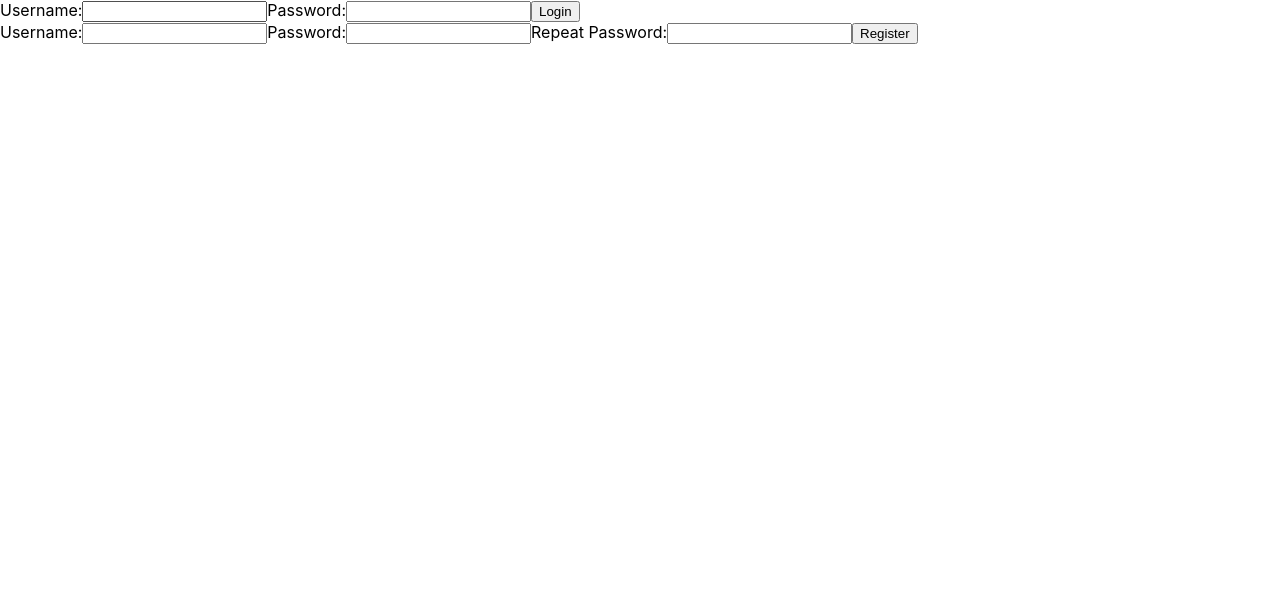
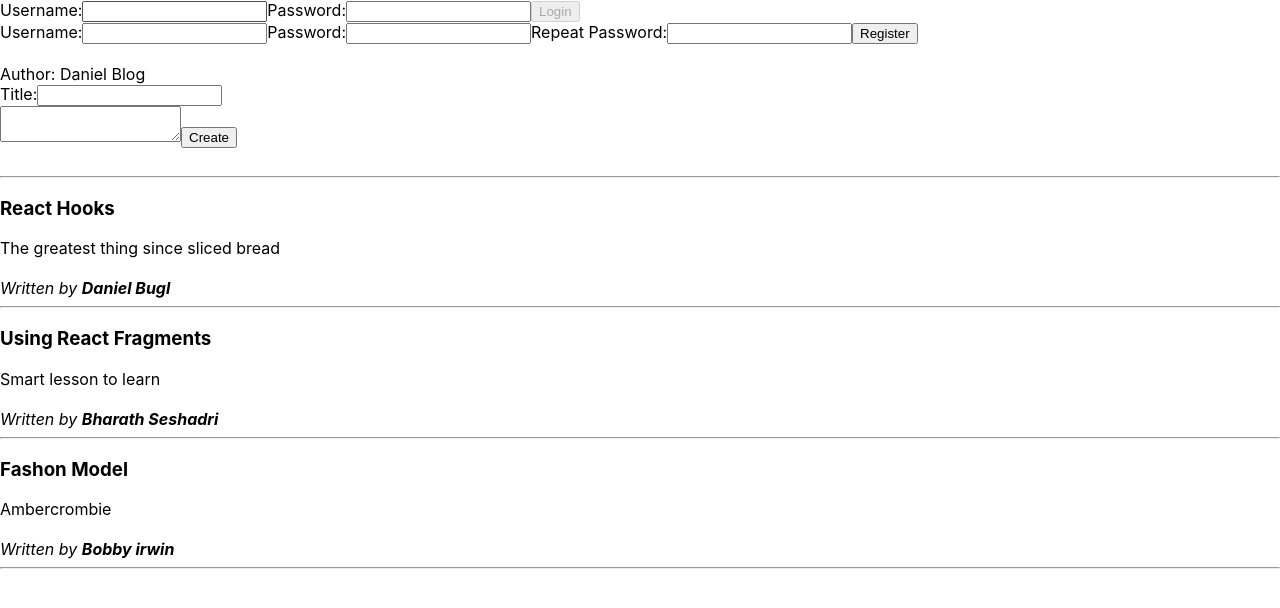
Before and after one commit to chasethesky79/react-hooks-project, a React (Create React App) app: page / in a window 1280 px wide. Shown: the top 608 px of the page. Built offline with nearby package versions, Linux system fonts and the light colour scheme.

Commit message:
react-hooks-project
Implemented dynamic UserBar component

```diff
--- a/src/App.js
+++ b/src/App.js
@@ -1,7 +1,25 @@
 import './App.css';
-import React from 'react';
+import PostList from './post/PostList.js';
+import CreatePost from './post/CreatePost';
 import UserBar from './user/UserBar';
+import './post/posts.css';
+
+const posts = [
+  { title: 'React Hooks', content: 'The greatest thing since sliced bread', author: 'Daniel Bugl'},
+  { title: 'Using React Fragments', content: 'Smart lesson to learn', author: 'Bharath Seshadri'},
+  { title: 'Fashon Model', content: 'Ambercrombie', author: 'Bobby irwin'}
+]
+const user = 'Daniel Blog';
 
 export default function App() {
-  return <UserBar/>
+  return (
+    <div className="posts-container">
+    <UserBar/>
+    <br/>
+    <CreatePost user={user}/>
+    <br/>
+    <hr/>
+    <PostList posts={posts}/>
+    </div>
+  )
 }
--- /dev/null
+++ b/src/post/CreatePost.js
@@ -0,0 +1,15 @@
+import React from 'react';
+
+export default function CreatePost({user}){
+    return (
+    <form onSubmit={e => e.preventDefault}>
+        <div>Author: {user}</div>
+        <div>
+            <label htmlFor='create-title'>Title:</label>
+            <input type='text' name='create-title' id='create-title'/>
+        </div>
+        <textarea/>
+        <input type='submit' value='Create'/>
+    </form>
+    )
+}
--- /dev/null
+++ b/src/post/Post.js
@@ -0,0 +1,12 @@
+import React from 'react';
+
+export default function Post({ title, content, author}){
+    return (
+        <div>
+            <h3>{title}</h3>
+            <div>{content}</div>
+            <br/>
+            <i>Written by <b>{author}</b></i>
+        </div>
+    )
+}
--- /dev/null
+++ b/src/post/PostList.js
@@ -0,0 +1,14 @@
+import Post from './Post';
+import React from 'react';
+
+export default function PostList({posts = []}){
+    return (
+        <div>
+            {posts.map((p, index) =>
+                <React.Fragment key={`post-${index}`}>
+                <Post {...p}/>
+                  <hr/>
+            </React.Fragment>)}
+        </div>
+    )
+}
--- a/src/user/Login.js
+++ b/src/user/Login.js
@@ -1,15 +1,26 @@
-import React from 'react';
+import React, { useState } from 'react';
 
-export default function Login() {
+export default function Login({setUser}) {
+
+    const [userName, setUserName] = useState('');
+    const handleOnChange = ({target: { value }}) => {
+      setUserName(value);
+    }
+
+    const handleFormSubmit = (evt) => {
+      evt.preventDefault();
+      setUser(userName);
+    }
+
     return (
-        <form onSubmit={e => e.preventDefault()}>
+        <form onSubmit={handleFormSubmit}>
             <label htmlFor="login-username">Username:</label>
-            <input type="text" name="login-username" id="login-username"/>
+            <input type="text" value={userName} name="login-username" id="login-username" onChange={handleOnChange}/>
 
             <label htmlFor="login-password">Password:</label>
             <input type="text" name="login-password" id="login-password"/>
 
-            <input type="submit" value="Login"/>
+            <input type="submit" value="Login" disabled={!userName}/>
         </form>
     )
 }
--- a/src/user/Register.js
+++ b/src/user/Register.js
@@ -1,6 +1,10 @@
 import React from 'react';
 
-export default function Register() {
+export default function Register({setUser}) {
+    const handleOnRegister = (evt) => {
+        setUser('Daniel Blog');
+    }
+
     return (
         <form onSubmit={e => e.preventDefault()}>
             <label htmlFor="register-username">Username:</label>
@@ -12,7 +16,7 @@ export default function Register() {
             <label htmlFor="register-repeat-password">Repeat Password:</label>
             <input type="text" name="register-repeat-password" id="register-repeat-password"/>
 
-            <input type="submit" value="Register"/>
+            <input type="submit" value="Register" onClick={handleOnRegister}/>
         </form>
     )
 }
--- a/src/user/UserBar.js
+++ b/src/user/UserBar.js
@@ -1,15 +1,16 @@
-import React from 'react';
+import React, { useState } from 'react';
 import Logout  from './Logout';
 import Login from './Login';
 import Register from './Register';
 
 export default function UserBar() {
-    const user = '';
+    const [user, setUser] = useState('');
+
     if (user) {
-        return <Logout user={user}/>
+        return <Logout user={user} setUser={setUser}/>
     }
-    return <React.Fragment>
-        <Login/>
-        <Register/>
-    </React.Fragment>
+    return (<React.Fragment>
+        <Login setUser={setUser}/>
+        <Register setUser={setUser}/>
+    </React.Fragment>)
 }
```
Also changed, not shown: src/post/posts.css (added), 1 other file (tests, documents, lock files or other folders).
